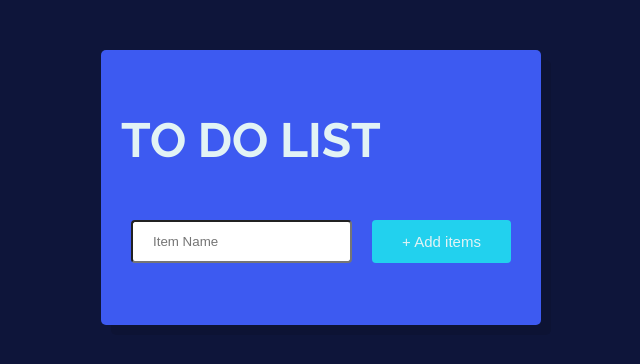
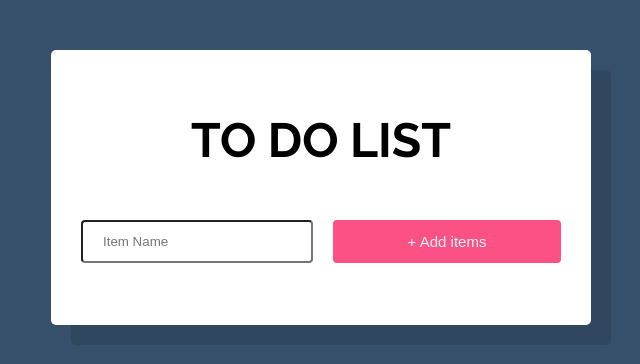
Before and after one commit to bekir1184/to-do-list, a plain HTML site: page index.html in a window 1280 px wide. Shown: the whole page, without its empty margins (319-959 px from the left). Drawn offline with Linux system fonts and the light colour scheme.

Commit message:
Update style.css

```diff
--- a/style.css
+++ b/style.css
@@ -5,8 +5,8 @@ html {
 
  body {
      text-align: center;
-    background: #0e153a;
-    color: #e2f3f5;
+     background: #364f6b;
+     color: black;
      font: 16px/1.25 'Raleway', sans-serif;
      font-weight: 100;
      font-size: 20px;
@@ -14,13 +14,13 @@ body {
 
  .wrapper {
      padding: 20px;
-    max-width: 400px;
+     max-width: 500px;
      margin: 50px auto;
-    background: #3d5af1;
+     background: white;
      border-radius: 5px;
-    box-shadow: 10px 10px 0 rgba(0, 0, 0, 0.1);
-    text-align: justify;
+     box-shadow: 20px 20px 0 rgba(0, 0, 0, 0.1);
      font-size: 2rem;
+     align-items: center;
  }
 
  .add-items {
@@ -38,12 +38,13 @@ body {
 
  input[type=submit] {
      color: #e2f3f5;
-    background: #22d1ee;
+     background: #fc5185;
      border: none;
      font-size: 15px;
  }
 
  .todo li {
+     text-align: justify;
      border-bottom: 1px solid rgba(0, 0, 0, 0.2);
      padding: 10px 10px;
      font-weight: 100;
```
Lines whose indentation alone changed are shown as unchanged.
